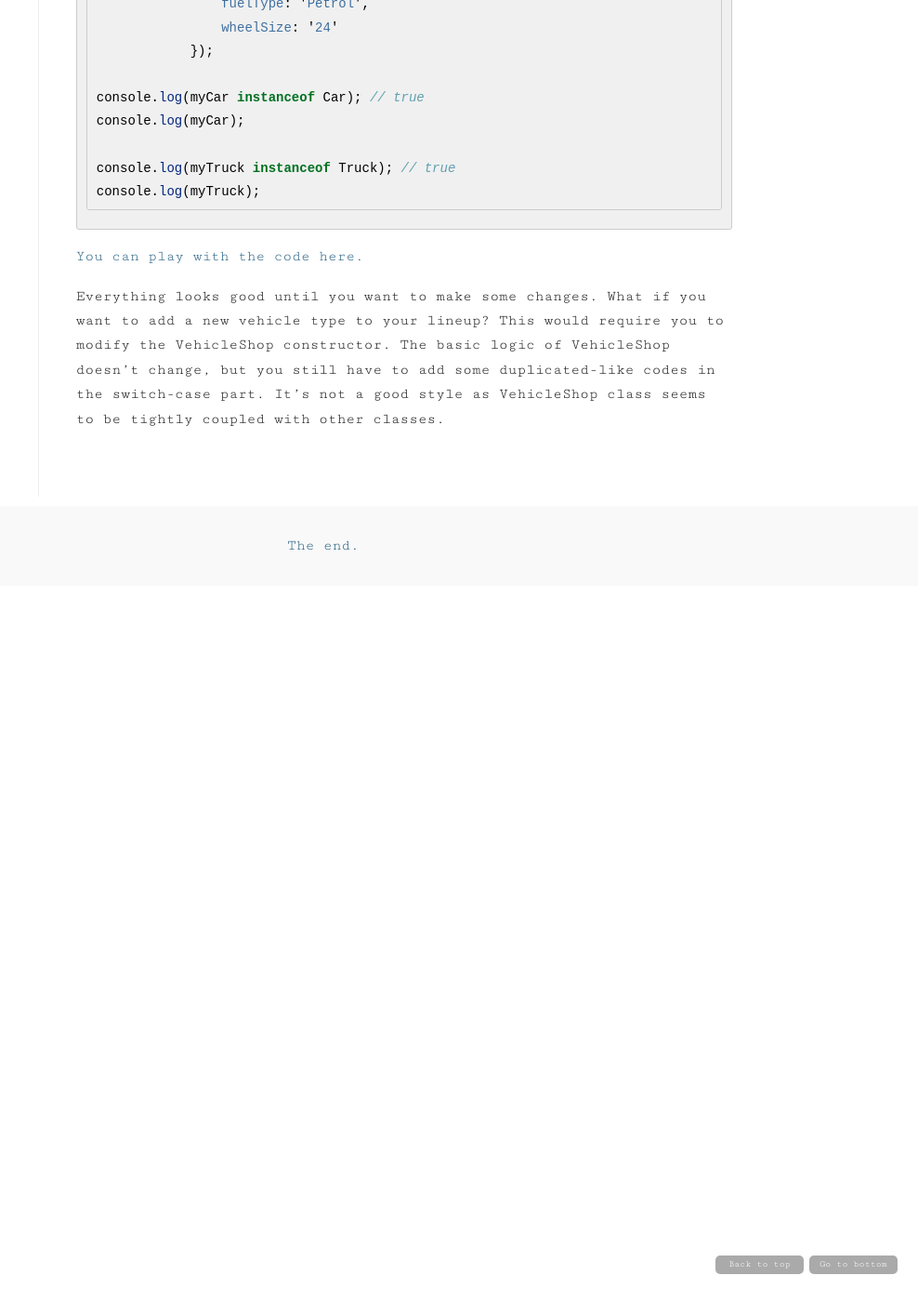
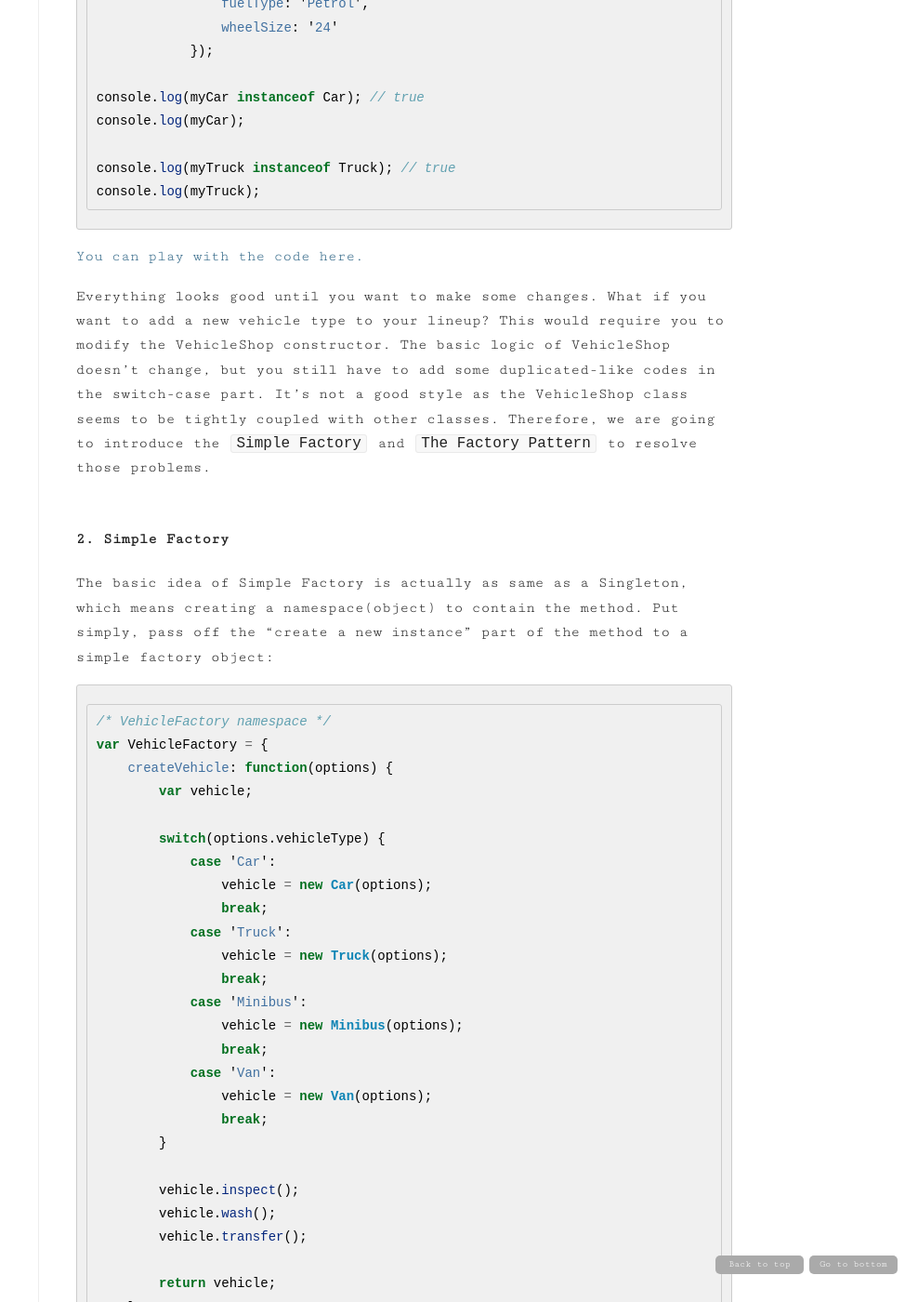
Before and after one commit to crabcanon/crabcanon.github.com, a Jekyll site: the page built from _posts/2016-02-22-javascript-design-pattern-factory.md, in a window 1280 px wide and 1400 px high, scrolled down 2535 px. Shown: the whole window at 93% size, without its empty margins (292-1280 px from the left). Built offline with Jekyll 4.4.1, drawn with Linux system fonts in a browser that asks for light colours; some of the changed text lies outside the part shown.

Commit message:
Update blog

````diff
--- a/_posts/2016-02-22-javascript-design-pattern-factory.md
+++ b/_posts/2016-02-22-javascript-design-pattern-factory.md
@@ -63,13 +63,13 @@
 };
 Truck.prototype = {
     inspect: function() {
-        return console.log('This truck has passed the inspection. Detailed truck information: Manufacturer - ' + this.brand + ', Gearbox - ' + this.gearbox + ', Fuel Type - ' + this.fuelType + ', Wheel Size: ' + this.wheelSize + '.');
+        return console.log('This truck has passed the inspection!');
     },
     wash: function() {
         return console.log('This truck has been washed!');
     },
     transfer: function() {
-        return console.log('The ownership of this truck has been successfully updated! It is now registered under your name.');
+        return console.log('This truck has been registered under your name!');
     }
 };
 
@@ -98,4 +98,52 @@
 
 [You can play with the code here.](https://jsfiddle.net/2tjdx863/1/)
 
-Everything looks good until you want to make some changes. What if you want to add a new vehicle type to your lineup? This would require you to modify the VehicleShop constructor. The basic logic of VehicleShop doesn't change, but you still have to add some duplicated-like codes in the switch-case part. It's not a good style as VehicleShop class seems to be tightly coupled with other classes.
+Everything looks good until you want to make some changes. What if you want to add a new vehicle type to your lineup? This would require you to modify the VehicleShop constructor. The basic logic of VehicleShop doesn't change, but you still have to add some duplicated-like codes in the switch-case part. It's not a good style as the VehicleShop class seems to be tightly coupled with other classes. Therefore, we are going to introduce the `Simple Factory` and `The Factory Pattern` to resolve those problems.
+
+#### 2. Simple Factory
+
+The basic idea of Simple Factory is actually as same as a Singleton, which means creating a namespace(object) to contain the method. Put simply, pass off the "create a new instance" part of the method to a simple factory object:
+
+```javascript
+/* VehicleFactory namespace */
+var VehicleFactory = {
+    createVehicle: function(options) {
+        var vehicle;
+
+        switch(options.vehicleType) {
+            case 'Car':
+                vehicle = new Car(options);
+                break;
+            case 'Truck':
+                vehicle = new Truck(options);
+                break;
+            case 'Minibus':
+                vehicle = new Minibus(options);
+                break;
+            case 'Van':
+                vehicle = new Van(options);
+                break;
+        }
+
+        vehicle.inspect();
+        vehicle.wash();
+        vehicle.transfer();
+
+        return vehicle;
+    }
+}
+
+/* A constructor for defining new vehicle shops, improved */
+var VehicleShop = function() {};
+VehicleShop.prototype = {
+    sellVehicles: function(options) {
+        var vehicle = VehicleFactory.createVehicle(options);
+
+        vehicle.inspect();
+        vehicle.wash();
+        vehicle.transfer();
+
+        return vehicle;
+    }
+};
+```
````
Also changed, not shown: other parts of _posts/2016-02-22-javascript-design-pattern-factory.md (+2 -2 lines).
